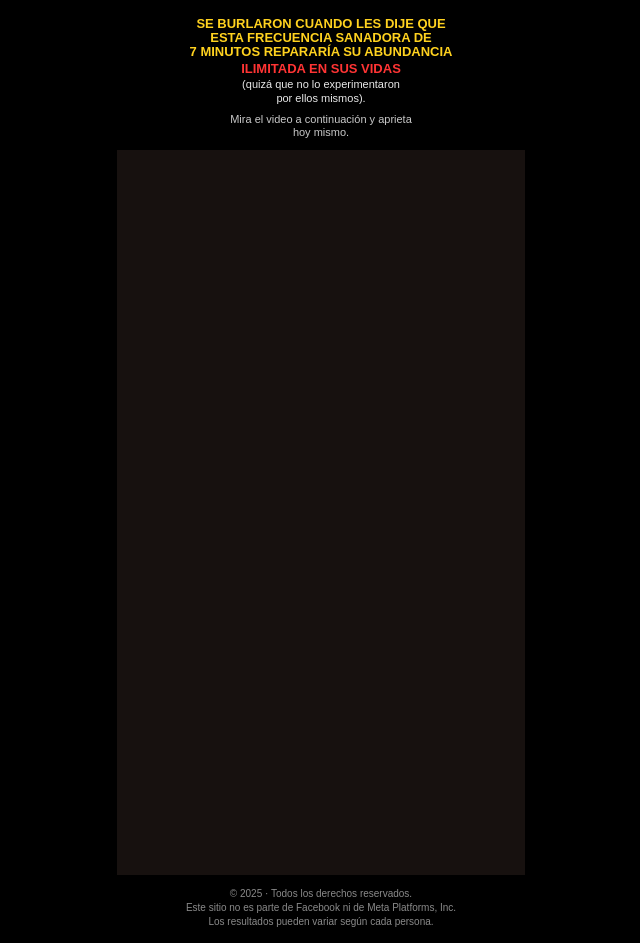
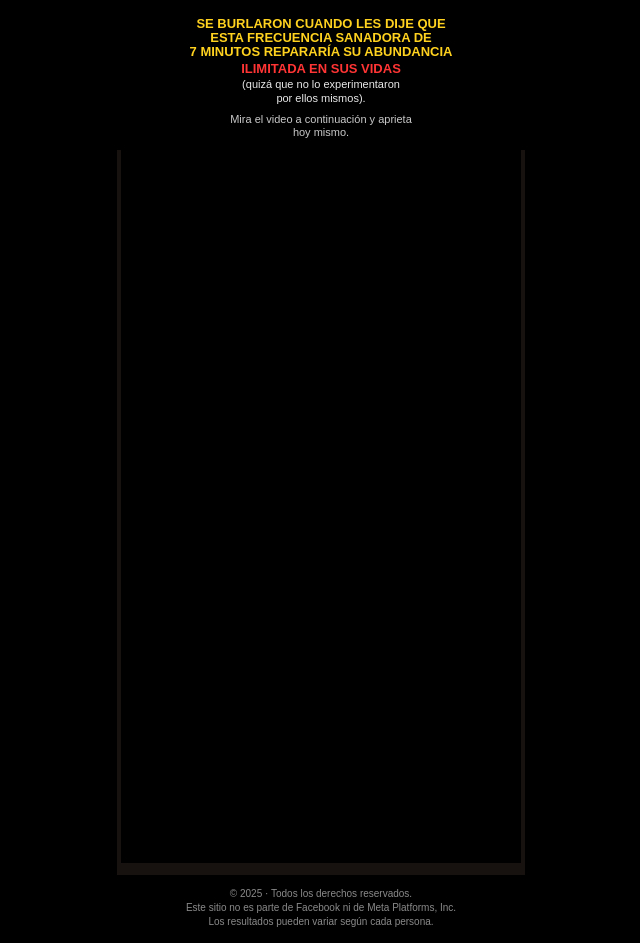
Before and after one commit to luidzim30/FREQUENCIA, a Next.js app: page /vsl in a window 1280 px wide. Shown: the whole page, without its empty margins (319-959 px from the left). Built offline with nearby package versions, Linux system fonts and the light colour scheme.

Commit message:
Atualiza player da VSL

```diff
--- a/app/vsl/page.tsx
+++ b/app/vsl/page.tsx
@@ -10,10 +10,10 @@ export default function VslPage() {
     if (document.getElementById(scriptId)) return
     const script = document.createElement('script')
     script.id = scriptId
-    script.src = 'https://scripts.converteai.net/e0b6b027-7861-4f15-8697-a6b42cfa2c3e/players/6ac989948c841663bd8b4711/v4/player.js'
+    script.src = 'https://scripts.converteai.net/e0b6b027-7861-4f15-8697-a6b42cfa2c3e/players/6acfd83eb54e0be259826862/v4/player.js'
     script.async = true
     document.head.appendChild(script)
   }, [])
 
-  return <main className="vsl-page"><section className="vsl-shell" aria-label="Presentación en video"><header className="vsl-intro"><p className="vsl-kicker">SE BURLARON CUANDO LES DIJE QUE<br />ESTA FRECUENCIA SANADORA DE<br />7 MINUTOS REPARARÍA SU ABUNDANCIA</p><h1>ILIMITADA EN SUS VIDAS</h1><p className="vsl-note">(quizá que no lo experimentaron<br />por ellos mismos).</p><p className="vsl-instruction">Mira el video a continuación y aprieta<br />hoy mismo.</p></header><div className="video-frame" aria-label="Video de la presentación"><vturb-smartplayer id="vid-6ac989948c841663bd8b4711" style={{ display: 'block', margin: '0 auto', width: '100%', maxWidth: '400px' }}><div className="vturb-player-placeholder" /></vturb-smartplayer></div><p className="vsl-legal">© 2025 · Todos los derechos reservados.<br />Este sitio no es parte de Facebook ni de Meta Platforms, Inc.<br />Los resultados pueden variar según cada persona.</p></section></main>
+  return <main className="vsl-page"><section className="vsl-shell" aria-label="Presentación en video"><header className="vsl-intro"><p className="vsl-kicker">SE BURLARON CUANDO LES DIJE QUE<br />ESTA FRECUENCIA SANADORA DE<br />7 MINUTOS REPARARÍA SU ABUNDANCIA</p><h1>ILIMITADA EN SUS VIDAS</h1><p className="vsl-note">(quizá que no lo experimentaron<br />por ellos mismos).</p><p className="vsl-instruction">Mira el video a continuación y aprieta<br />hoy mismo.</p></header><div className="video-frame" aria-label="Video de la presentación"><vturb-smartplayer id="vid-6acfd83eb54e0be259826862" style={{ display: 'block', margin: '0 auto', width: '100%', maxWidth: '400px' }}><div className="vturb-player-placeholder" style={{ position: 'relative', width: '100%', padding: '178.21782178217822% 0 0', zIndex: 0, backgroundColor: 'black' }} /></vturb-smartplayer></div><p className="vsl-legal">© 2025 · Todos los derechos reservados.<br />Este sitio no es parte de Facebook ni de Meta Platforms, Inc.<br />Los resultados pueden variar según cada persona.</p></section></main>
 }
```
